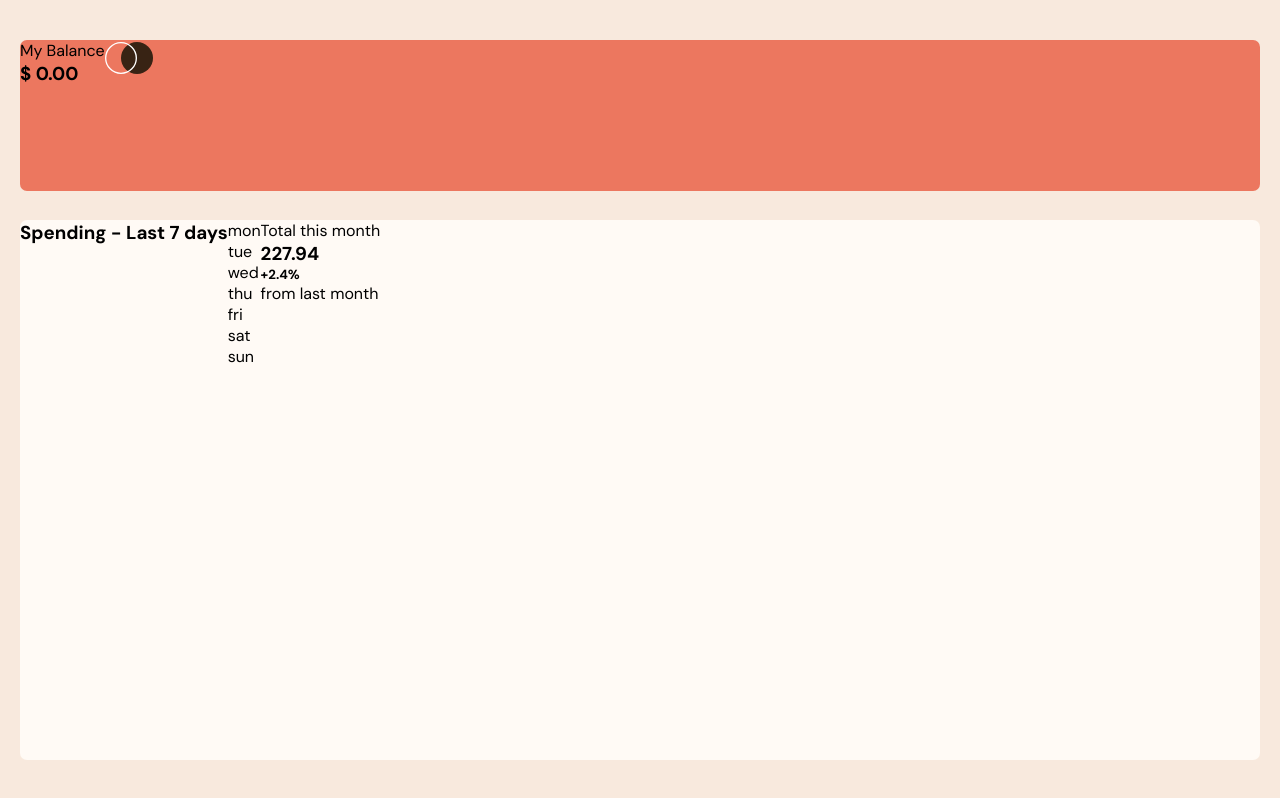
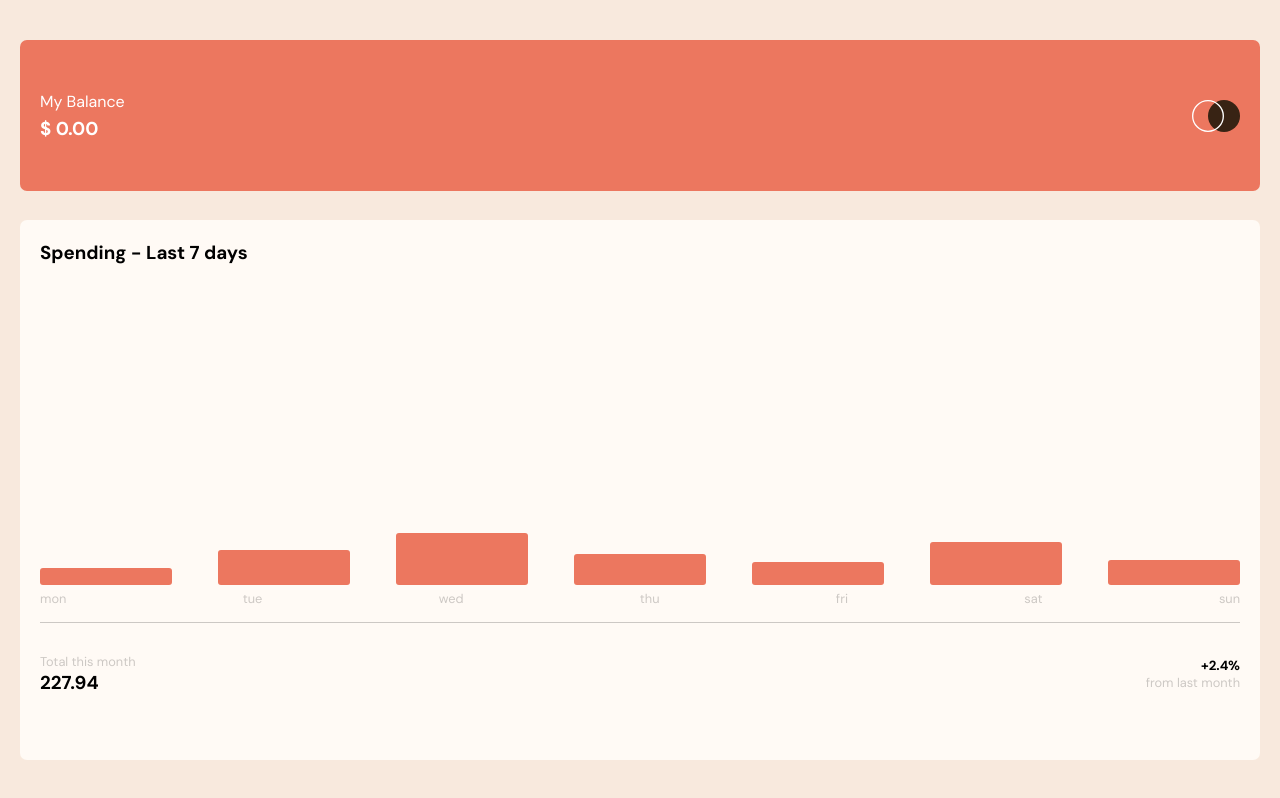
Before and after one commit to Jepennn/Expenses-chart-component, a plain HTML site: page index.html in a window 1280 px wide. Drawn offline with Linux system fonts and the light colour scheme.

Commit message:
Added styles part 2

```diff
--- a/styles.css
+++ b/styles.css
@@ -25,11 +25,76 @@ body {
 #balance-container {
     display: flex;
     flex-basis: 21%;
-    background-color: rgb(236, 119, 95)
+    padding: 20px;
+    align-items: center;
+    justify-content: space-between;
+    background-color: rgb(236, 119, 95);
 }
 
+#balance-container p, #balance-container h3 {
+    color: white;
+}
+
+#balance-container p {
+    padding-bottom: 2px;
+}
+
+
+/* Styling for the chart start hear*/
 #chart-container{
     display: flex;
     flex-basis: 75%;
+    flex-direction: column;
+    padding: 20px;
     background-color: rgb(255, 250, 245);
 }
+
+#chart-heading {
+    color: rbg(0,0,0);
+    padding-bottom: 20px;
+}
+
+#chart-bars {
+    display: flex;
+    flex-basis: 60%;
+    justify-content: space-between;
+    align-items: flex-end;
+}
+
+.bar{
+    display: flex;
+    flex-basis: 11%;
+    border-radius: 3px;
+    background-color: rgb(236, 119, 95);
+}
+
+#chart-labels {
+    display: flex;
+    justify-content: space-between;
+    color: rgb(0, 0, 0, 0.2);
+    font-size: 0.8rem;
+    padding-top: 5px;
+    padding-bottom: 15px;
+
+}
+
+.divider {
+    height: 1px;
+    background: rgb(0, 0, 0, 0.2);
+    margin: 0px 0 30px 0;
+}
+
+#chart-statics {
+    display: flex;
+    justify-content: space-between;
+    align-items: center;
+}
+
+#chart-statics p {
+    font-size: 0.8rem;
+    color: rgb(0, 0, 0, 0.2);
+}
+
+#Spending-in-percentage h5 {
+    text-align: right;
+}
```
